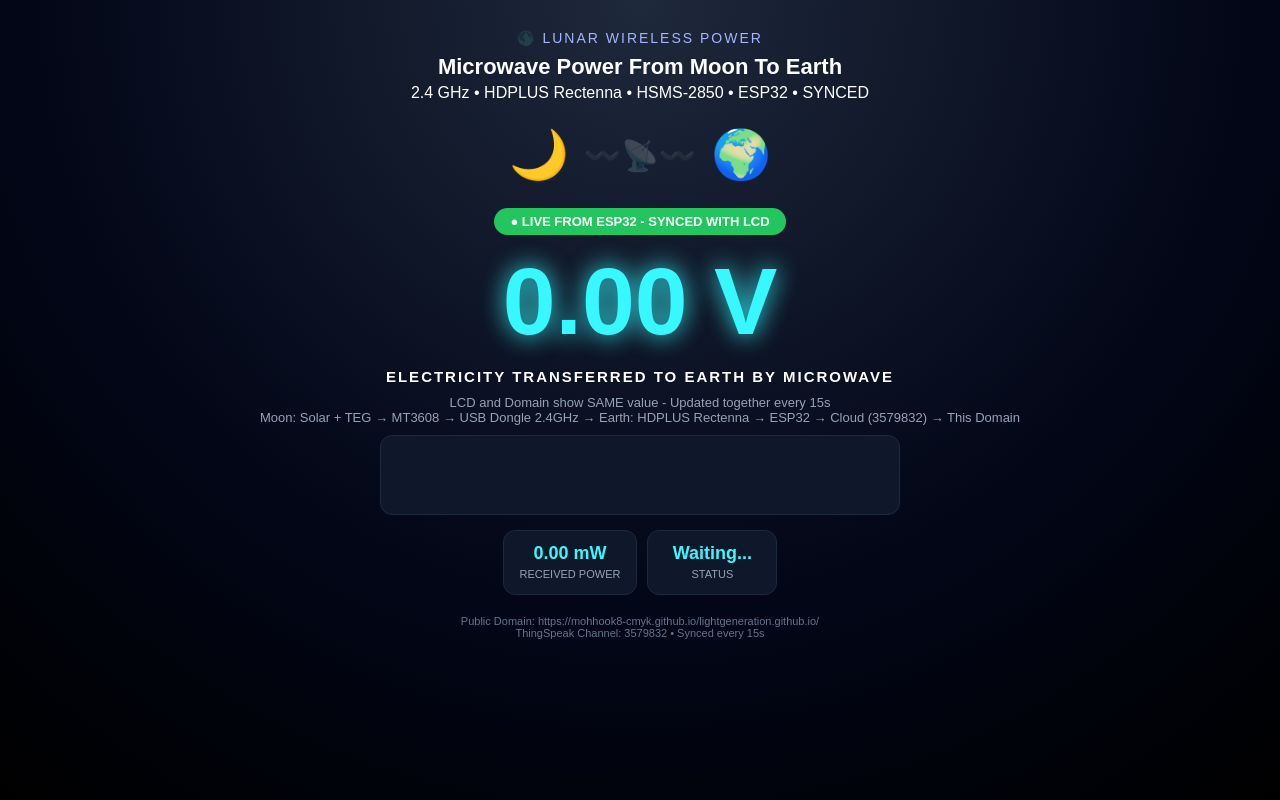
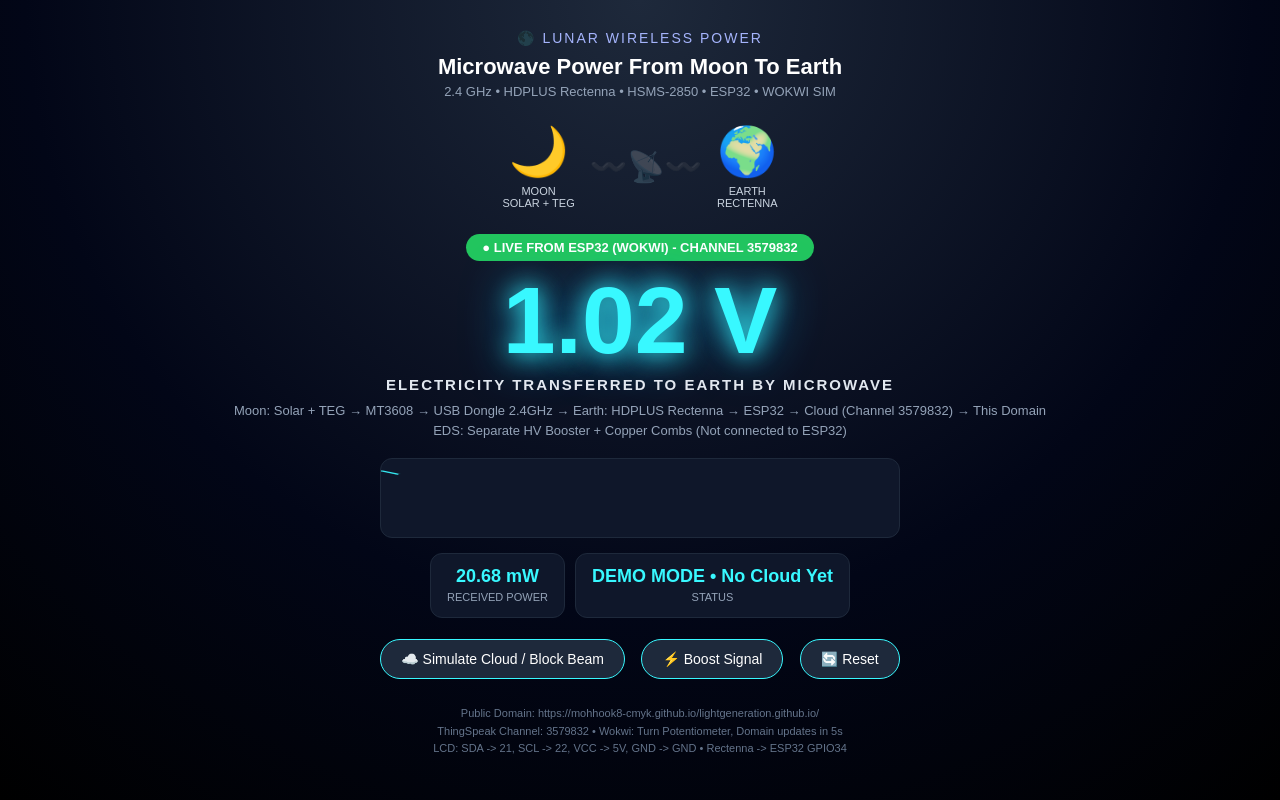
Before and after one commit to mohhook8-cmyk/lightgeneration.github.io, a plain HTML site: page index.html in a window 1280 px wide. Drawn offline with Linux system fonts and the light colour scheme; no server answers.

Commit message:
Update index.html

```diff
--- a/index.html
+++ b/index.html
@@ -3,7 +3,7 @@
 <head>
 <meta charset="UTF-8">
 <meta name="viewport" content="width=device-width, initial-scale=1.0">
-<title>LUNAR WIRELESS POWER</title>
+<title>LUNAR WIRELESS POWER - 2.4GHz Microwave Transfer</title>
 <style>
 *{margin:0;padding:0;box-sizing:border-box}
 body{background:radial-gradient(circle at 50% 0%, #1e293b 0%, #020617 60%, #000 100%);color:white;font-family:Arial,sans-serif;text-align:center;min-height:100vh;padding:20px}
@@ -13,53 +13,89 @@ body{background:radial-gradient(circle at 50% 0%, #1e293b 0%, #020617 60%, #000
 .transfer{display:flex;align-items:center;justify-content:center;gap:15px;margin:25px 0;font-size:48px}
 .beam{font-size:30px;animation:pulse 1s infinite;color:#38f8ff}
 @keyframes pulse{0%{opacity:.2}50%{opacity:1}100%{opacity:.2}}
+.label-moon,.label-earth{font-size:11px;color:#cbd5e1;display:block;margin-top:5px}
 .live{display:inline-block;background:#22c55e;color:white;padding:6px 16px;border-radius:20px;font-size:13px;font-weight:bold}
-#big{font-size:95px;font-weight:900;color:#38f8ff;text-shadow:0 0 25px #38f8ff;margin:12px 0}
-#label{font-size:15px;letter-spacing:2px;font-weight:bold}#sub{font-size:13px;color:#94a3b8;margin:10px 0}
+.live-dot{animation:blink 1s infinite}
+@keyframes blink{0%{opacity:1}50%{opacity:.3}100%{opacity:1}}
+#big{font-size:95px;font-weight:900;color:#38f8ff;text-shadow:0 0 25px #38f8ff,0 0 50px #0ea5e9;margin:12px 0 2px;line-height:1}
+#label{font-size:15px;letter-spacing:2px;color:#e2e8f0;font-weight:bold;margin:8px 0}
+#sub{font-size:13px;color:#94a3b8;margin:6px 0 18px;line-height:1.5}
 canvas{width:92%;max-width:520px;height:80px;background:#0f172a;border-radius:12px;border:1px solid #1e293b;margin:10px auto;display:block}
 .boxes{display:flex;justify-content:center;gap:10px;flex-wrap:wrap;margin:15px 0}
 .box{background:#0f172a;border:1px solid #1e293b;border-radius:12px;padding:12px 16px;min-width:130px}
-.box b{display:block;font-size:18px;color:#38f8ff}.box span{font-size:11px;color:#94a3b8}
-.footer{font-size:11px;color:#64748b;margin-top:20px}
+.box b{display:block;font-size:18px;color:#38f8ff}
+.box span{font-size:11px;color:#94a3b8}
+button{background:#1e293b;color:white;border:1px solid #38f8ff;padding:11px 20px;border-radius:25px;margin:6px;cursor:pointer;font-size:14px}
+button:hover{background:#38f8ff;color:#020617}
+.footer{font-size:11px;color:#64748b;margin-top:20px;line-height:1.6}
 </style>
 </head>
 <body>
 <div class="top">🌑 LUNAR WIRELESS POWER</div>
 <div class="title">Microwave Power From Moon To Earth</div>
-<div>2.4 GHz &bull; HDPLUS Rectenna &bull; HSMS-2850 &bull; ESP32 &bull; SYNCED</div>
-<div class="transfer"><div>🌙</div><div class="beam">〰️📡〰️</div><div>🌍</div></div>
-<div><span class="live">● LIVE FROM ESP32 - SYNCED WITH LCD</span></div>
+<div class="subtitle">2.4 GHz &bull; HDPLUS Rectenna &bull; HSMS-2850 &bull; ESP32 &bull; WOKWI SIM</div>
+<div class="transfer">
+  <div>🌙<span class="label-moon">MOON<br>SOLAR + TEG</span></div>
+  <div class="beam">〰️📡〰️</div>
+  <div>🌍<span class="label-earth">EARTH<br>RECTENNA</span></div>
+</div>
+<div><span class="live"><span class="live-dot">●</span> LIVE FROM ESP32 (WOKWI) - CHANNEL 3579832</span></div>
 <div id="big">0.00 V</div>
 <div id="label">ELECTRICITY TRANSFERRED TO EARTH BY MICROWAVE</div>
-<div id="sub">LCD and Domain show SAME value - Updated together every 15s<br>Moon: Solar + TEG &rarr; MT3608 &rarr; USB Dongle 2.4GHz &rarr; Earth: HDPLUS Rectenna &rarr; ESP32 &rarr; Cloud (3579832) &rarr; This Domain</div>
+<div id="sub">Moon: Solar + TEG &rarr; MT3608 &rarr; USB Dongle 2.4GHz &rarr; Earth: HDPLUS Rectenna &rarr; ESP32 &rarr; Cloud (Channel 3579832) &rarr; This Domain<br>EDS: Separate HV Booster + Copper Combs (Not connected to ESP32)</div>
 <canvas id="wave"></canvas>
 <div class="boxes">
-<div class="box"><b id="power">0.00 mW</b><span>RECEIVED POWER</span></div>
-<div class="box"><b id="status">Connecting...</b><span>STATUS</span></div>
+  <div class="box"><b id="power">0.00 mW</b><span>RECEIVED POWER</span></div>
+  <div class="box"><b id="status">Connecting...</b><span>STATUS</span></div>
 </div>
-<div class="footer">Public Domain: https://mohhook8-cmyk.github.io/lightgeneration.github.io/<br>ThingSpeak Channel: 3579832 &bull; Synced every 15s</div>
+<button onclick="simulateBlock()">☁️ Simulate Cloud / Block Beam</button>
+<button onclick="simulateBoost()">⚡ Boost Signal</button>
+<button onclick="location.reload()">🔄 Reset</button>
+<div class="footer">
+  Public Domain: https://mohhook8-cmyk.github.io/lightgeneration.github.io/<br>
+  ThingSpeak Channel: 3579832 &bull; Wokwi: Turn Potentiometer, Domain updates in 5s<br>
+  LCD: SDA -> 21, SCL -> 22, VCC -> 5V, GND -> GND &bull; Rectenna -> ESP32 GPIO34
+</div>
 <script>
 const CHANNEL_ID = "3579832";
 const READ_API_KEY = "SO6DS5R2K4B4PXSV";
-let data=[];let ctx=document.getElementById('wave').getContext('2d');
+let data = [];
+let ctx = document.getElementById('wave').getContext('2d');
+let demoMode = false;
+let demoVoltage = 0;
 async function update(){
+  if(demoMode){
+    showData(demoVoltage, demoVoltage*demoVoltage/50*1000, "DEMO • " + new Date().toLocaleTimeString());
+    return;
+  }
   try{
     let r = await fetch(`https://api.thingspeak.com/channels/${CHANNEL_ID}/feeds/last.json?api_key=${READ_API_KEY}&t=${Date.now()}`);
     let j = await r.json();
     let v = parseFloat(j.field1) || 0;
     let p = parseFloat(j.field2) || 0;
-    // FIX: Round to 2 decimals same as LCD
-    v = Math.round(v*100)/100; p = Math.round(p*100)/100;
-    document.getElementById('big').innerText = v.toFixed(2) + ' V';
-    document.getElementById('power').innerText = p.toFixed(2) + ' mW';
-    document.getElementById('status').innerText = 'SYNCED WITH LCD • ' + new Date(j.created_at).toLocaleTimeString();
-    data.push(v); if(data.length>50) data.shift();
-    ctx.clearRect(0,0,520,80); ctx.strokeStyle='#38f8ff'; ctx.lineWidth=2; ctx.beginPath();
-    data.forEach((val,i)=>{let y=70-val*40; if(i==0)ctx.moveTo(i*10,y);else ctx.lineTo(i*10,y)}); ctx.stroke();
-  }catch(e){ document.getElementById('status').innerText='Waiting...'; }
+    showData(v, p, 'LIVE • Channel 3579832 • ' + new Date(j.created_at).toLocaleTimeString());
+  }catch(e){
+    document.getElementById('status').innerText = 'Waiting for Wokwi... (Demo)';
+    let demoV = 0.8 + Math.random()*0.6;
+    showData(demoV, demoV*demoV/50*1000, 'DEMO MODE • No Cloud Yet');
+  }
 }
-// FIX: Fetch every 15s to match Wokwi + ThingSpeak limit
-setInterval(update, 15000);
+function showData(v, p, statusText){
+  document.getElementById('big').innerText = v.toFixed(2) + ' V';
+  document.getElementById('power').innerText = p.toFixed(2) + ' mW';
+  document.getElementById('status').innerText = statusText;
+  data.push(v); if(data.length>50) data.shift();
+  ctx.clearRect(0,0,520,80);
+  ctx.strokeStyle='#38f8ff'; ctx.lineWidth=2; ctx.beginPath();
+  data.forEach((val,i)=>{
+    let y = 70 - val*40;
+    if(i==0) ctx.moveTo(i*10, y); else ctx.lineTo(i*10, y);
+  });
+  ctx.stroke();
+}
+function simulateBlock(){ demoMode = true; demoVoltage = 0; }
+function simulateBoost(){ demoMode = true; demoVoltage = 1.50; }
+setInterval(update, 5000);
 update();
 </script>
 </body>
```
